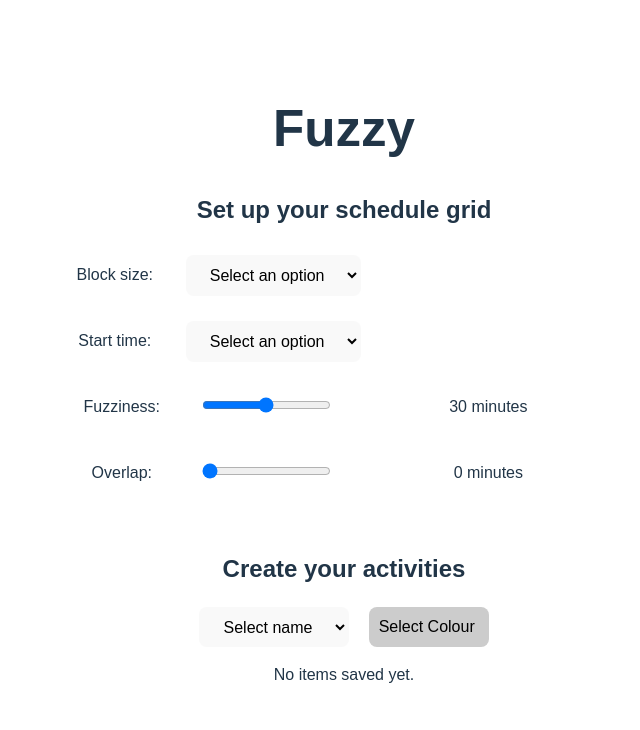
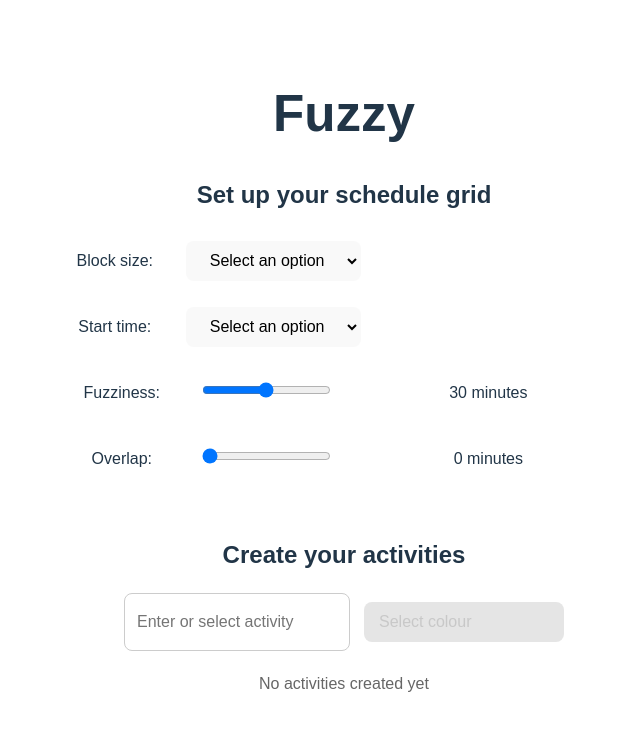
Before and after one commit to TomRosenbloom/fuzzy-web, a React (Vite) app: page / in a window 1280 px wide. Shown: the top 730 px of the page, without its empty margins (296-936 px from the left). Built offline with nearby package versions, Linux system fonts and the light colour scheme.

Commit message:
ux refinements

```diff
--- a/src/ActivityTypeManager.css
+++ b/src/ActivityTypeManager.css
@@ -9,7 +9,7 @@
     display: flex;
     justify-content: center;
     align-items: center;
-    gap: 20px;
+    gap: 40px;
   }
 
   /* Dropdown */
@@ -20,33 +20,96 @@
 
   .dropdown-btn {
     border: none;
-    padding: 10px;
+    padding: 10px 15px;
     cursor: pointer;
-    width: 120px;
+    width: 200px;
     height: 40px;
     text-align: left;
+    white-space: nowrap;
+    overflow: hidden;
+    text-overflow: ellipsis;
   }
 
   .dropdown-menu {
     position: absolute;
     top: 100%;
     left: 0;
-    background-color: #fff;
+    background-color: #f5f5f5;
     border: 1px solid #ccc;
-    width: 120px;
+    width: 200px;
     z-index: 10;
+    padding: 0;
+    border-radius: 8px;
+    box-shadow: 0 2px 8px rgba(0,0,0,0.1);
+    display: grid;
+    grid-gap: 0;
   }
 
   .dropdown-item {
-    padding: 5px;
+    position: relative;
+    padding: 0;
     text-align: center;
     cursor: pointer;
-    height: 20px;
+    height: 48px;
+    margin: 0;
+    border-radius: 0;
+    border: none;
+    transition: all 0.2s ease;
+    overflow: hidden;
+  }
+
+  /* Add border radius only to first and last items */
+  .dropdown-item:first-child {
+    border-top-left-radius: 8px;
+    border-top-right-radius: 8px;
+  }
+
+  .dropdown-item:last-child {
+    border-bottom-left-radius: 8px;
+    border-bottom-right-radius: 8px;
+  }
+
+  .color-hover-text {
+    position: absolute;
+    top: 50%;
+    left: 50%;
+    transform: translate(-50%, -50%);
+    color: white;
+    font-size: 1em;
+    font-family: inherit;
+    font-weight: 500;
+    opacity: 0;
+    transition: opacity 0.2s ease;
+    text-shadow: 1px 1px 2px rgba(0,0,0,0.5);
+    pointer-events: none;
+    white-space: nowrap;
+  }
+
+  .dropdown-item:hover .color-hover-text {
+    opacity: 1;
   }
 
   .dropdown-item.disabled {
-    opacity: 0.5;
+    opacity: 0.3;
     cursor: not-allowed;
+    pointer-events: none;
+    position: relative;
+  }
+
+  .dropdown-item.disabled::after {
+    content: '×';
+    position: absolute;
+    top: 50%;
+    left: 50%;
+    transform: translate(-50%, -50%);
+    color: white;
+    font-size: 1.5em;
+    font-weight: bold;
+    text-shadow: 1px 1px 2px rgba(0,0,0,0.5);
+  }
+
+  .dropdown-item.disabled:hover .color-hover-text {
+    opacity: 0;
   }
 
   /* Buttons */
@@ -60,14 +123,6 @@
     cursor: not-allowed;
   }
 
-  /* .delete-btn {
-    margin-left: 10px;
-    background-color: red;
-    color: white;
-    border: none;
-    padding: 5px 10px;
-    cursor: pointer;
-  } */
 
   /* Saved Items */
   .saved-items ul {
@@ -89,3 +144,40 @@
     padding: 0.6em 1.2em;
     margin-right: 5px;
   }
+
+  .dropdown-btn:disabled {
+    opacity: 0.5;
+    cursor: not-allowed;
+  }
+
+  .no-items-message {
+    height: 48px;
+    display: flex;
+    align-items: center;
+    justify-content: center;
+    margin: 0;
+    padding: 0.6em 1.2em;
+    color: #666;
+    text-align: center;
+  }
+
+  .activity-type-manager-input-container {
+    position: relative;
+    width: 200px;
+  }
+
+  .activity-type-manager-input {
+    width: 100%;
+    height: 40px;
+    padding: 8px 12px;
+    border: 1px solid #ccc;
+    border-radius: 8px;
+    font-size: 1em;
+    font-family: inherit;
+  }
+
+  .activity-type-manager-input:focus {
+    outline: none;
+    border-color: #666;
+    box-shadow: 0 0 0 2px rgba(0,0,0,0.1);
+  }
--- a/src/ActivityTypeManager.jsx
+++ b/src/ActivityTypeManager.jsx
@@ -6,6 +6,7 @@ export default function ItemManager() {
   const [items, setItems] = useState([]);
   const [isDropdownOpen, setDropdownOpen] = useState(false);
   const dropdownRef = useRef(null);
+  const [customActivity, setCustomActivity] = useState('');
 
   const allNames = ["Work", "Play", "Eat", "Sleep"];
   const allColors = [
@@ -21,14 +22,18 @@ export default function ItemManager() {
   const usedColors = items.map((item) => item.color);
 
   const handleChange = (name, value) => {
-    const updatedItem = { ...tempItem, [name]: value }; // ✅ Update temp item
+    const updatedItem = { ...tempItem, [name]: value };
     setTempItem(updatedItem);
 
     if (updatedItem.name && updatedItem.color) {
-      saveItem(updatedItem); // ✅ Auto-save when both name & color are selected
+      saveItem(updatedItem);
     }
 
-    setTimeout(() => setDropdownOpen(false), 0);
+    if (name === 'name') {  // Only open dropdown when activity name is selected
+      setDropdownOpen(true);
+    } else {
+      setTimeout(() => setDropdownOpen(false), 0);  // Keep existing close behavior for color selection
+    }
   };
 
   const saveItem = (item) => {
@@ -38,6 +43,20 @@ export default function ItemManager() {
 
   const handleDelete = (index) => {
     setItems((prevItems) => prevItems.filter((_, i) => i !== index));
+  };
+
+  const handleActivitySelect = (activity) => {
+    setTempItem({
+      name: activity,
+      color: ''
+    });
+    setDropdownOpen(true);  // Automatically open the dropdown
+  };
+
+  const handleActivityInput = (e) => {
+    const value = e.target.value;
+    setCustomActivity(value);
+    handleChange("name", value);
   };
 
   useEffect(() => {
@@ -54,44 +73,68 @@ export default function ItemManager() {
     <div className="im-container">
       <h2>Create your activities</h2>
       <div className="form-group">
-        {/* Name Dropdown */}
-        <select name="name" value={tempItem.name} onChange={(e) => handleChange("name", e.target.value)}>
-          <option value="" disabled hidden>
-            Select name
-          </option>
-          {allNames.map((name) => (
-            <option key={name} value={name} disabled={usedNames.includes(name)}>
-              {name}
-            </option>
-          ))}
-        </select>
-
+        {/* Replace select with input and datalist */}
+        <div className="activity-type-manager-input-container">
+          <input
+            list="activity-type-manager-activities"
+            name="activity-type-manager-name"
+            value={tempItem.name}
+            onChange={handleActivityInput}
+            onBlur={() => {
+              if (!tempItem.color && !tempItem.name) {  // Only clear if no color AND no name
+                setTempItem(prev => ({ ...prev, name: '' }));
+                setCustomActivity('');
+              }
+            }}
+            placeholder="Enter or select activity"
+            className="activity-type-manager-input"
+            autoComplete="off"
+          />
+          <datalist id="activity-type-manager-activities">
+            {allNames
+              .filter(name => !usedNames.includes(name))
+              .map((name) => (
+                <option key={name} value={name} />
+              ))}
+          </datalist>
+        </div>
         {/* Color Dropdown */}
         <div className="dropdown" ref={dropdownRef}>
-          <button className="dropdown-btn" onClick={() => setDropdownOpen((prev) => !prev)} style={{ backgroundColor: tempItem.color || "#ccc" }}>
-            {tempItem.color ? "" : "Select Colour"}
+          <button
+            className="dropdown-btn"
+            onClick={() => setDropdownOpen((prev) => !prev)}
+            style={{ backgroundColor: tempItem.color || "#ccc" }}
+            disabled={!tempItem.name}
+          >
+            {tempItem.color ? "" : tempItem.name ? `Select colour for ${tempItem.name}` : "Select colour"}
           </button>
-
           {isDropdownOpen && (
             <div className="dropdown-menu">
-              {allColors.map((color) => (
-                <div
-                  key={color.value}
-                  className={`dropdown-item ${usedColors.includes(color.value) ? "disabled" : ""}`}
-                  onClick={() => !usedColors.includes(color.value) && handleChange("color", color.value)}
-                  style={{ backgroundColor: color.value }}
-                ></div>
-              ))}
+              {allColors
+                .filter(color => !usedColors.includes(color.value))
+                .map((color) => (
+                  <div
+                    key={color.value}
+                    className="dropdown-item"
+                    style={{ backgroundColor: color.value }}
+                    onClick={() => handleChange("color", color.value)}
+                  >
+                    <span className="color-hover-text">
+                      {tempItem.name}
+                    </span>
+                  </div>
+                ))}
             </div>
           )}
         </div>
-
 
       </div>
 
       {/* Saved Items List */}
       <div className="saved-items">
-        {items.length === 0 ? <p>No items saved yet.</p> : (
+        {items.length === 0 ? (
+          <p className="no-items-message">No activities created yet</p>
+        ) : (
           <ul>
             {items.map((item, index) => (
               <li key={index}>
```
